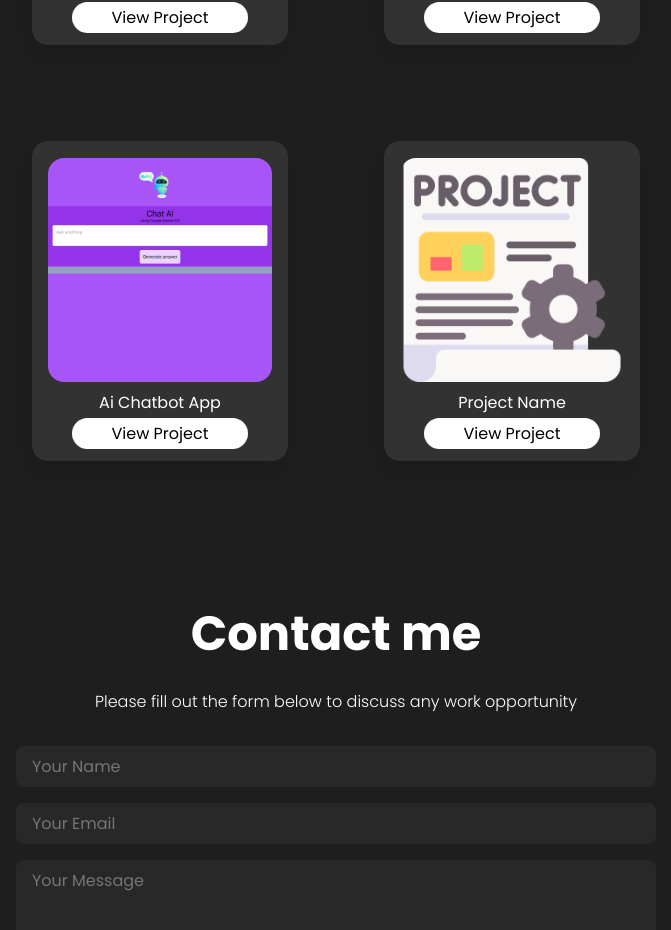
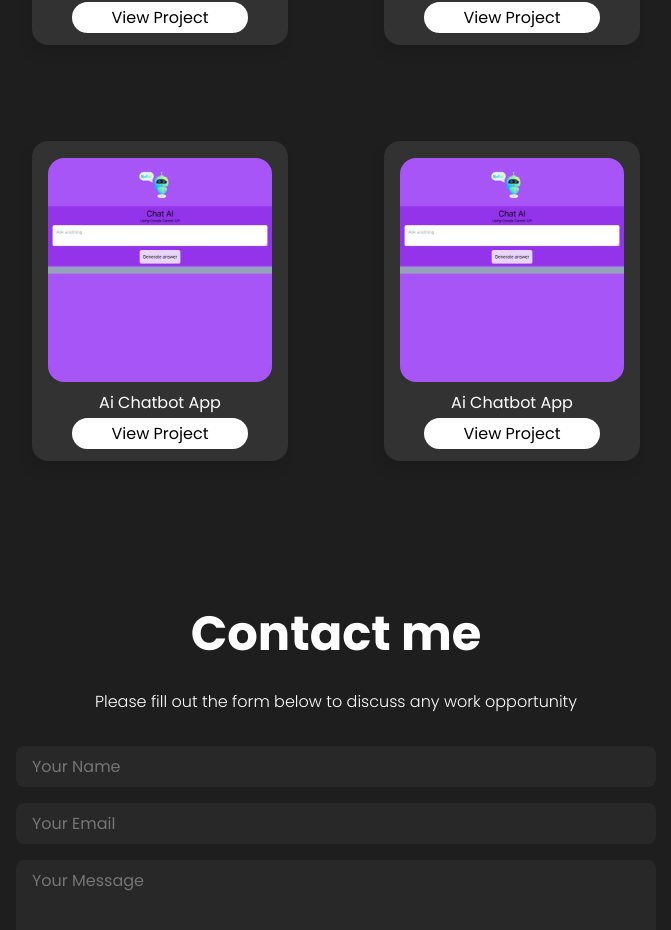
Before and after one commit to raju365/Portfolio, a React (Create React App) app: page / in a window 1280 px wide. Shown: the part 2001-2931 px from the top of the page, without its empty margins (304-975 px from the left). Built offline with nearby package versions, Linux system fonts and the light colour scheme.

Commit message:
Update Projects.jsx

```diff
--- a/src/components/layouts/Projects.jsx
+++ b/src/components/layouts/Projects.jsx
@@ -47,10 +47,17 @@ function Projects() {
             <button className="projectbtn">View Project</button>
           </a>
         </div>
+
         <div className="prodiv">
-          <img src={project} alt="" className="projectImg" />
-          <p>Project Name</p>
-          <button className="projectbtn">View Project</button>
+          <img src={ai} alt="" className="projectImg" />
+          <p>Ai Chatbot App</p>
+          <a
+            href="https://multi-mart-ecommerce.vercel.app/"
+            target="_blank"
+            rel="noreferrer"
+          >
+            <button className="projectbtn">View Project</button>
+          </a>
         </div>
       </div>
     </section>
```
